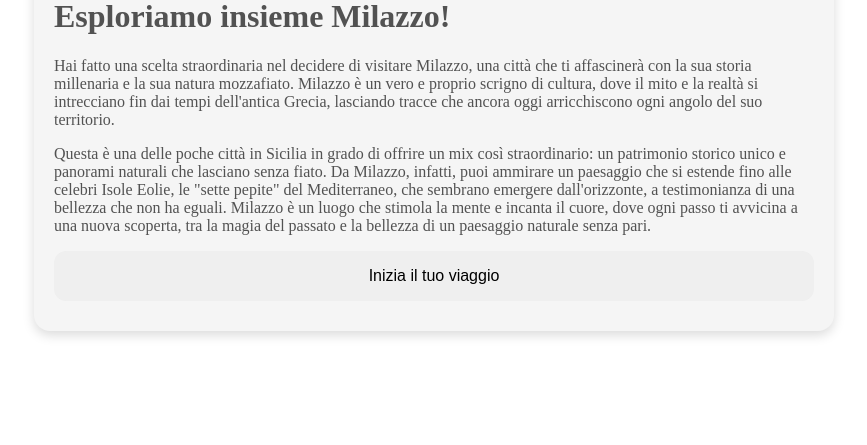
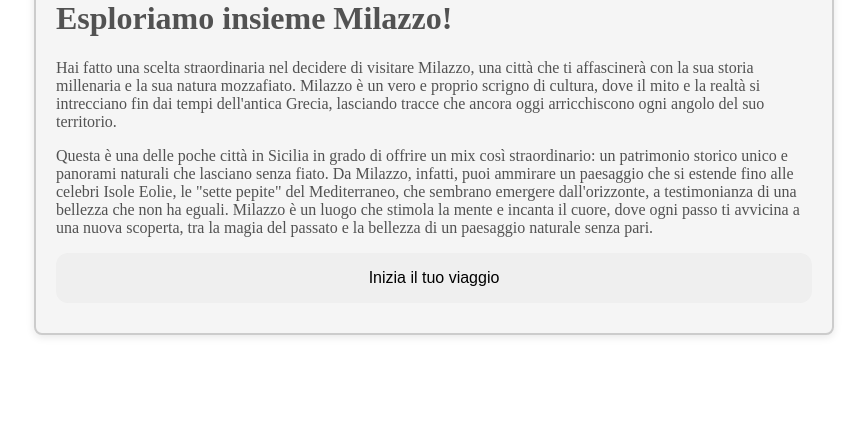
Before and after one commit to mipacamere/esploramilazzo, a PHP site: page /index_ar.html in a window 1280 px wide. Shown: the part 355-800 px from the top of the page, without its empty margins (206-1073 px from the left). Run offline with PHP 8.4, Linux system fonts and the light colour scheme.

Commit message:
Update style.css

```diff
--- a/style.css
+++ b/style.css
@@ -65,7 +65,7 @@ body.dark-theme {
     background-color: #3700b3;
 }
 
-/* Contenitore principale (allargato) */
+/* Contenitore principale (con bordo più sottile) */
 .container {
     width: 95%; /* Più largo per il contenuto principale */
     max-width: 800px; /* Limite massimo per la larghezza */
@@ -74,14 +74,18 @@ body.dark-theme {
     box-sizing: border-box;
     background-color: #f5f5f5; /* Sfondo bianco per il tema light */
     color: #525252; /* Testo scuro per il tema light */
-    border-radius: 16px; /* Bordo arrotondato per il look Android */
-    box-shadow: 0 4px 12px rgba(0, 0, 0, 0.15); /* Ombra più forte per un look moderno */
+    border: 2px solid #cccccc; /* Bordo sottile e di colore chiaro */
+    border-radius: 8px; /* Bordo arrotondato */
+    box-shadow: 0 2px 8px rgba(0, 0, 0, 0.1); /* Ombra leggera */
 }
 
 /* Modifica per il tema Dark */
 .dark-theme .container {
     background-color: #000000; /* Sfondo scuro per il tema dark */
     color: #e8e8e8; /* Testo chiaro per il tema dark */
+    border: 2px solid #444444; /* Bordo sottile e più scuro per il tema dark */
+    border-radius: 8px; /* Bordo arrotondato anche nel tema dark */
+    box-shadow: 0 2px 8px rgba(255, 255, 255, 0.2); /* Ombra più leggera per il tema scuro */
 }
 
 /* Stili per i pulsanti: uno sopra l'altro e larghezza del 100% */
```
